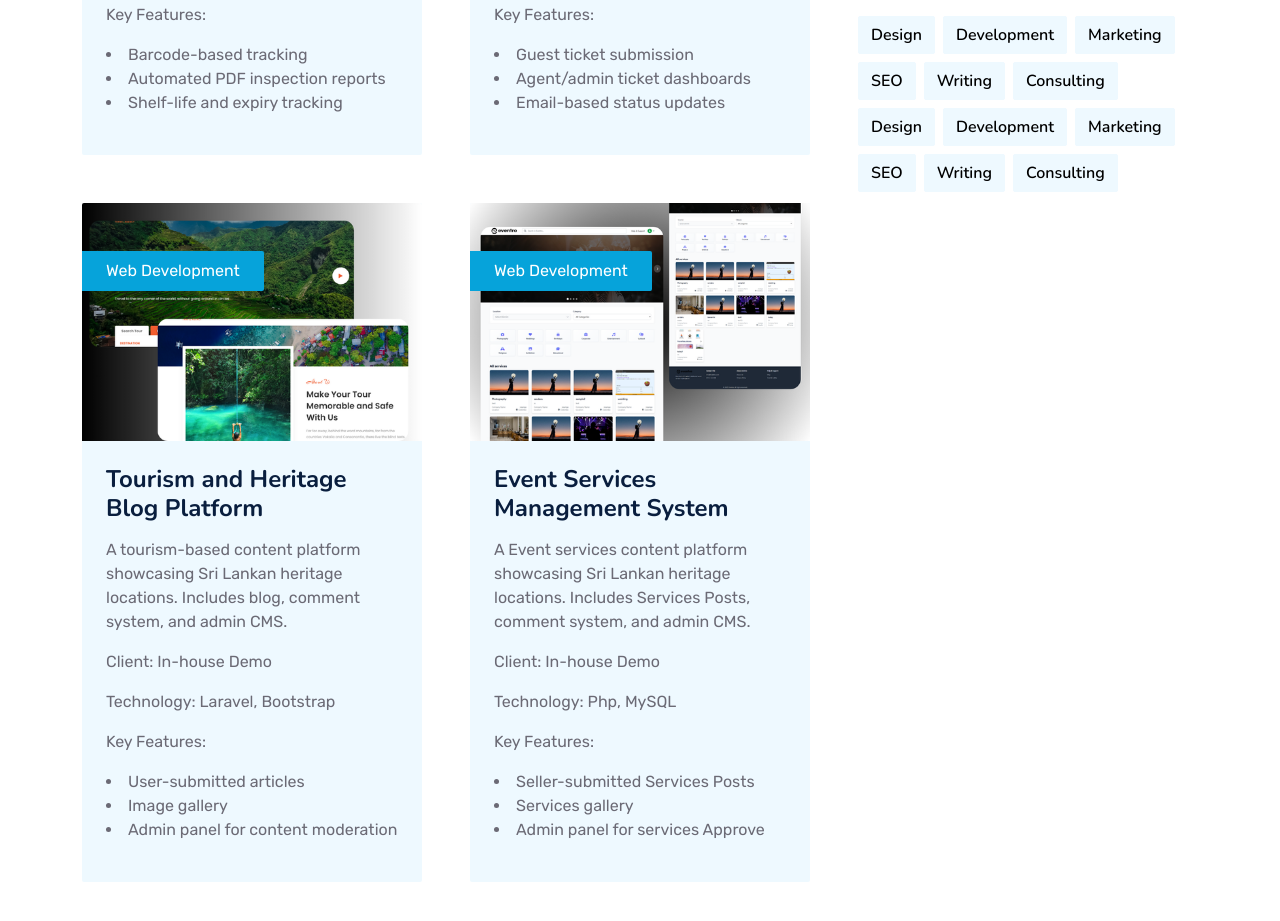
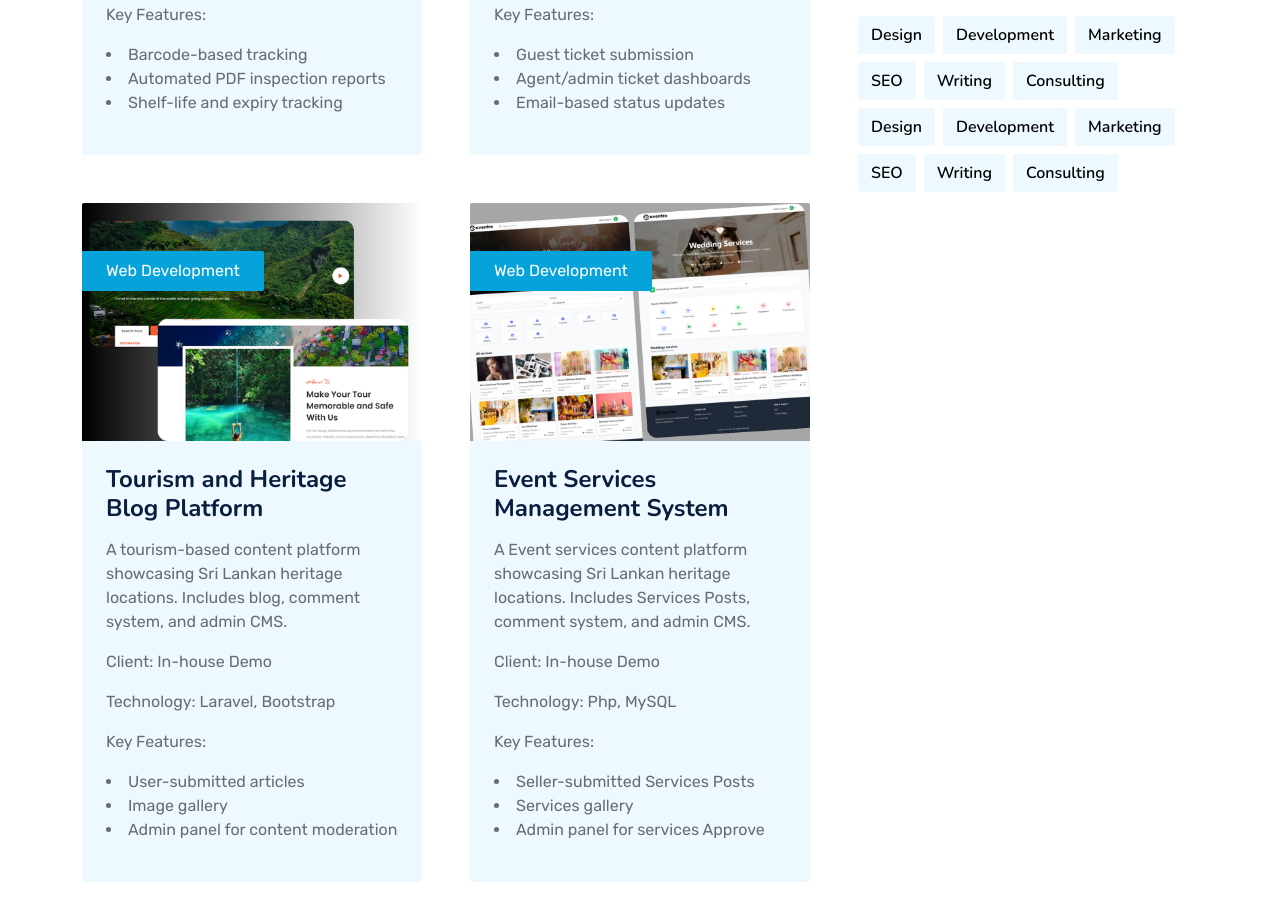
Before and after one commit to Softcat-it/Company-Web-site, a plain HTML site: page blog.html in a window 1280 px wide. Shown: the part 1099-2020 px from the top of the page. Drawn offline with nearby package versions, Linux system fonts and the light colour scheme.

Commit message:
add portfolio img

```diff
--- a/blog.html
+++ b/blog.html
@@ -158,7 +158,7 @@
                         <div class="col-md-6 wow slideInUp" data-wow-delay="0.6s">
                             <div class="blog-item bg-light rounded overflow-hidden">
                                 <div class="blog-img position-relative overflow-hidden">
-                                    <img class="img-fluid" src="img/pr.png" alt="">
+                                    <img class="img-fluid" src="img/event.png" alt="">
                                     <a class="position-absolute top-0 start-0 bg-primary text-white rounded-end mt-5 py-2 px-4" href="">Web Development</a>
                                 </div>
                                 <div class="p-4">
```
Also changed, not shown: index.html (+1 -1 lines), img/event.png (added).
